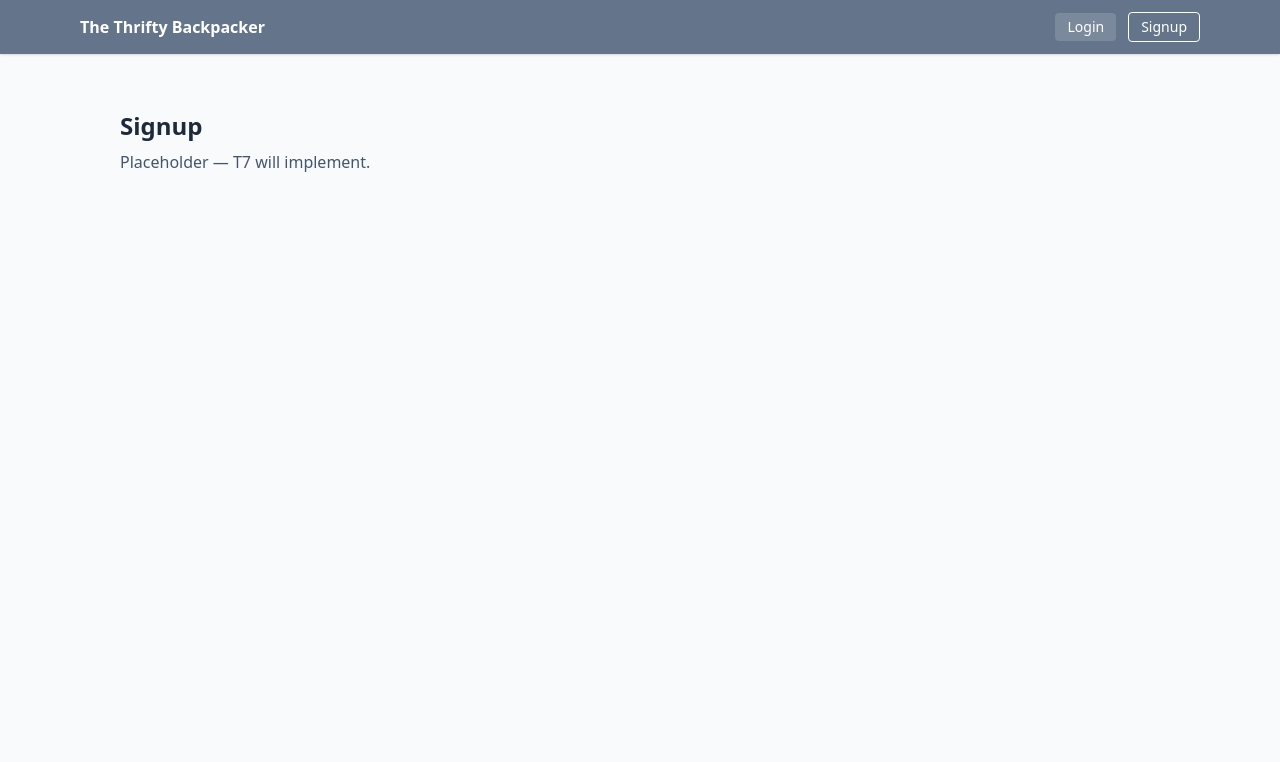
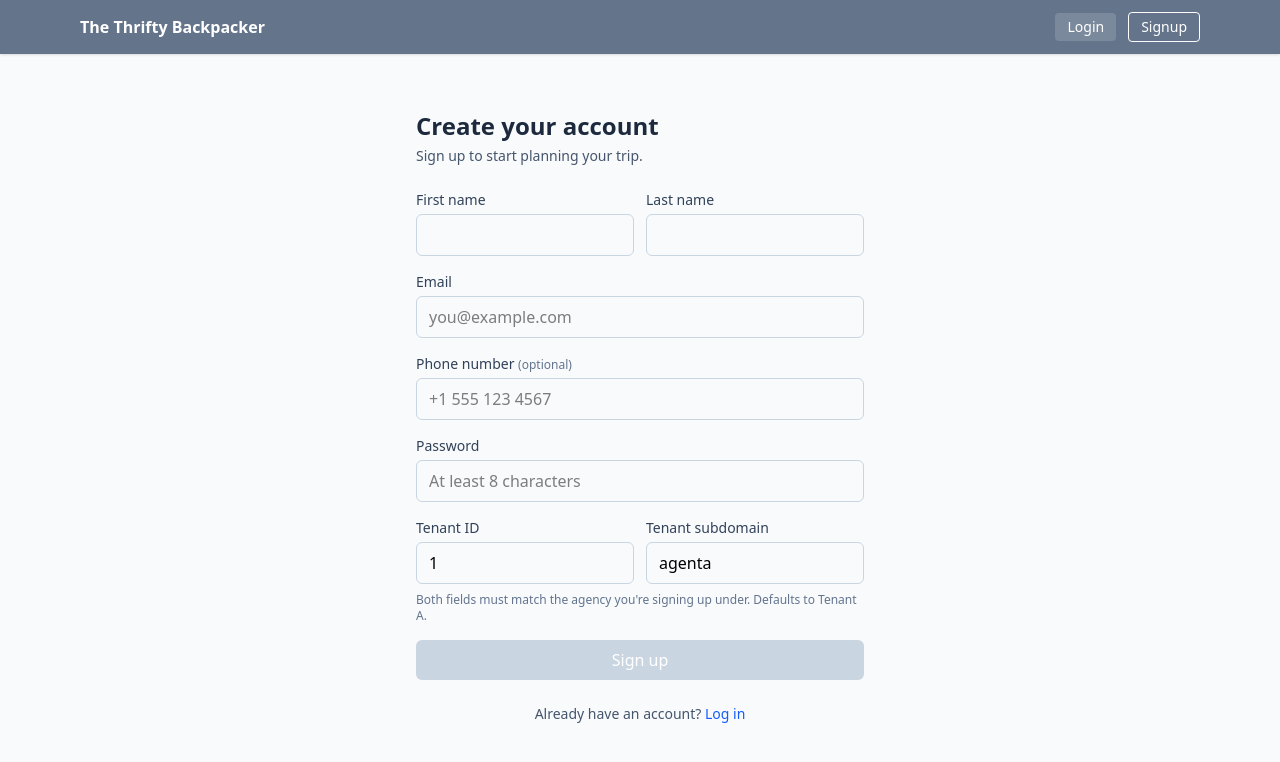
Before and after one commit to jaeswdev/CMPE-131-Project-The-Thrifty-Backpacker, a Vue app in the folder frontend/: page /signup in a window 1280 px wide. Shown: the top 762 px of the page. Built offline with nearby package versions, Linux system fonts and the light colour scheme; no server answers.

Commit message:
feat(frontend): implement real signup for (T7) with auto-login

```diff
--- a/frontend/src/views/SignupView.vue
+++ b/frontend/src/views/SignupView.vue
@@ -1,10 +1,257 @@
 <script setup>
-// T7 — Signup page (Hyunjae)
+import { ref, computed } from 'vue'
+import { useRouter } from 'vue-router'
+import api, { setTenantSubdomain } from '../services/api'
+import { useAuthStore } from '../stores/auth'
+import { useTenantStore } from '../stores/tenant'
+
+const router = useRouter()
+const auth = useAuthStore()
+const tenant = useTenantStore()
+
+// === Form state ===
+const firstName = ref('')
+const lastName = ref('')
+const email = ref('')
+const phoneNumber = ref('')
+const password = ref('')
+const tenantId = ref(1)             // default to Tenant A (matches DB seed)
+const tenantSubdomain = ref('agenta') // for setting the X-Tenant-Subdomain header on follow-up calls
+
+// === UI state ===
+const status = ref('idle')  // 'idle' | 'loading' | 'error'
+const errorMessage = ref('')
+
+// === Client-side validation ===
+const validationError = computed(() => {
+  if (!firstName.value.trim()) return 'First name is required'
+  if (!lastName.value.trim()) return 'Last name is required'
+  if (!email.value.trim()) return 'Email is required'
+  if (!email.value.includes('@')) return 'Please enter a valid email'
+  if (!password.value) return 'Password is required'
+  if (password.value.length < 8) return 'Password must be at least 8 characters'
+  if (!tenantId.value || tenantId.value < 1) return 'Tenant ID must be 1 or higher'
+  if (!tenantSubdomain.value.trim()) return 'Tenant subdomain is required'
+  return null
+})
+
+const canSubmit = computed(() => !validationError.value && status.value !== 'loading')
+
+// === Submit handler ===
+async function handleSignup() {
+  if (validationError.value) {
+    errorMessage.value = validationError.value
+    status.value = 'error'
+    return
+  }
+
+  status.value = 'loading'
+  errorMessage.value = ''
+
+  // Set X-Tenant-Subdomain header so subsequent /tenants/me succeeds
+  setTenantSubdomain(tenantSubdomain.value.trim())
+
+  try {
+    // Step 1: Create the user via POST /users/signup
+    const signupRes = await api.post('/users/signup', {
+      First_Name: firstName.value.trim(),
+      Last_Name: lastName.value.trim(),
+      Email: email.value.trim(),
+      Phone_Number: phoneNumber.value.trim() || null,  // optional field
+      Tenant_ID: Number(tenantId.value),
+      Password: password.value,
+    })
+
+    // Step 2: Auto-login with the returned JWT
+    auth.setSession(signupRes.data.access_token, {
+      user_id: signupRes.data.User_ID,
+      email: email.value.trim(),
+    })
+
+    // Step 3: Fetch tenant info to apply branding
+    const tenantRes = await api.get('/tenants/me')
+    tenant.setTenant(tenantRes.data)
+
+    // Step 4: Off to search
+    router.push({ name: 'search' })
+  } catch (err) {
+    status.value = 'error'
+    const statusCode = err.response?.status
+
+    if (statusCode === 409) {
+      errorMessage.value = 'An account with this email already exists. Try logging in instead.'
+    } else if (statusCode === 422) {
+      // FastAPI validation errors come as an array of {loc, msg, type}
+      const detail = err.response?.data?.detail
+      if (Array.isArray(detail) && detail.length > 0) {
+        const firstError = detail[0]
+        const field = firstError.loc?.[firstError.loc.length - 1] || 'field'
+        errorMessage.value = `${field}: ${firstError.msg}`
+      } else {
+        errorMessage.value = 'Some fields are invalid. Please check your input.'
+      }
+    } else if (statusCode === 400) {
+      errorMessage.value = 'Unknown tenant. Check the Tenant subdomain and try again.'
+    } else if (err.code === 'ECONNABORTED') {
+      errorMessage.value = 'Request timed out. Is the backend running?'
+    } else if (!err.response) {
+      errorMessage.value = 'Could not reach the backend. Is it running on :8000?'
+    } else {
+      errorMessage.value = err.response?.data?.detail || 'Signup failed. Please try again.'
+    }
+
+    setTenantSubdomain(null)
+  }
+}
 </script>
 
 <template>
-  <div class="p-8">
-    <h2 class="text-2xl font-bold text-slate-800">Signup</h2>
-    <p class="mt-2 text-slate-600">Placeholder — T7 will implement.</p>
+  <div class="max-w-md mx-auto mt-8">
+    <h2 class="text-2xl font-bold text-slate-800">Create your account</h2>
+    <p class="mt-1 text-sm text-slate-600">
+      Sign up to start planning your trip.
+    </p>
+
+    <form @submit.prevent="handleSignup" class="mt-6 space-y-4">
+      <!-- Name fields (two columns on wider screens) -->
+      <div class="grid grid-cols-2 gap-3">
+        <div>
+          <label for="firstName" class="block text-sm font-medium text-slate-700">
+            First name
+          </label>
+          <input
+            id="firstName"
+            v-model="firstName"
+            type="text"
+            autocomplete="given-name"
+            required
+            class="mt-1 block w-full px-3 py-2 border border-slate-300 rounded-md
+                   focus:outline-none focus:ring-2 focus:ring-blue-500 focus:border-blue-500"
+          />
+        </div>
+        <div>
+          <label for="lastName" class="block text-sm font-medium text-slate-700">
+            Last name
+          </label>
+          <input
+            id="lastName"
+            v-model="lastName"
+            type="text"
+            autocomplete="family-name"
+            required
+            class="mt-1 block w-full px-3 py-2 border border-slate-300 rounded-md
+                   focus:outline-none focus:ring-2 focus:ring-blue-500 focus:border-blue-500"
+          />
+        </div>
+      </div>
+
+      <div>
+        <label for="email" class="block text-sm font-medium text-slate-700">
+          Email
+        </label>
+        <input
+          id="email"
+          v-model="email"
+          type="email"
+          autocomplete="email"
+          required
+          placeholder="you@example.com"
+          class="mt-1 block w-full px-3 py-2 border border-slate-300 rounded-md
+                 focus:outline-none focus:ring-2 focus:ring-blue-500 focus:border-blue-500"
+        />
+      </div>
+
+      <div>
+        <label for="phone" class="block text-sm font-medium text-slate-700">
+          Phone number <span class="text-xs text-slate-500 font-normal">(optional)</span>
+        </label>
+        <input
+          id="phone"
+          v-model="phoneNumber"
+          type="tel"
+          autocomplete="tel"
+          placeholder="+1 555 123 4567"
+          class="mt-1 block w-full px-3 py-2 border border-slate-300 rounded-md
+                 focus:outline-none focus:ring-2 focus:ring-blue-500 focus:border-blue-500"
+        />
+      </div>
+
+      <div>
+        <label for="password" class="block text-sm font-medium text-slate-700">
+          Password
+        </label>
+        <input
+          id="password"
+          v-model="password"
+          type="password"
+          autocomplete="new-password"
+          required
+          minlength="8"
+          placeholder="At least 8 characters"
+          class="mt-1 block w-full px-3 py-2 border border-slate-300 rounded-md
+                 focus:outline-none focus:ring-2 focus:ring-blue-500 focus:border-blue-500"
+        />
+      </div>
+
+      <!-- Tenant assignment: ID + subdomain side-by-side -->
+      <div class="grid grid-cols-2 gap-3">
+        <div>
+          <label for="tenantId" class="block text-sm font-medium text-slate-700">
+            Tenant ID
+          </label>
+          <input
+            id="tenantId"
+            v-model.number="tenantId"
+            type="number"
+            min="1"
+            required
+            class="mt-1 block w-full px-3 py-2 border border-slate-300 rounded-md
+                   focus:outline-none focus:ring-2 focus:ring-blue-500 focus:border-blue-500"
+          />
+        </div>
+        <div>
+          <label for="tenantSubdomain" class="block text-sm font-medium text-slate-700">
+            Tenant subdomain
+          </label>
+          <input
+            id="tenantSubdomain"
+            v-model="tenantSubdomain"
+            type="text"
+            autocomplete="organization"
+            required
+            placeholder="agenta"
+            class="mt-1 block w-full px-3 py-2 border border-slate-300 rounded-md
+                   focus:outline-none focus:ring-2 focus:ring-blue-500 focus:border-blue-500"
+          />
+        </div>
+      </div>
+      <p class="text-xs text-slate-500 -mt-2">
+        Both fields must match the agency you're signing up under. Defaults to Tenant A.
+      </p>
+
+      <!-- Error display -->
+      <div v-if="status === 'error' && errorMessage" class="p-3 bg-red-100 text-red-800 rounded text-sm">
+        {{ errorMessage }}
+      </div>
+
+      <!-- Submit -->
+      <button
+        type="submit"
+        :disabled="!canSubmit"
+        class="w-full py-2 px-4 rounded-md text-white font-medium
+               bg-blue-600 hover:bg-blue-700
+               disabled:bg-slate-300 disabled:cursor-not-allowed
+               transition"
+      >
+        {{ status === 'loading' ? 'Creating account…' : 'Sign up' }}
+      </button>
+    </form>
+
+    <p class="mt-6 text-sm text-slate-600 text-center">
+      Already have an account?
+      <RouterLink to="/login" class="text-blue-600 hover:underline font-medium">
+        Log in
+      </RouterLink>
+    </p>
   </div>
 </template>
```
